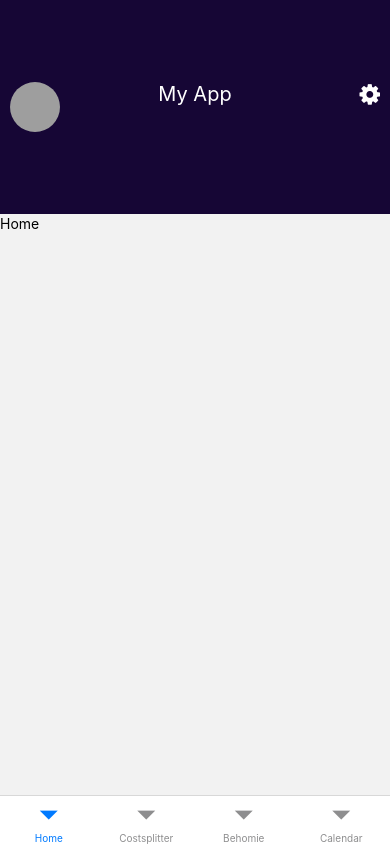
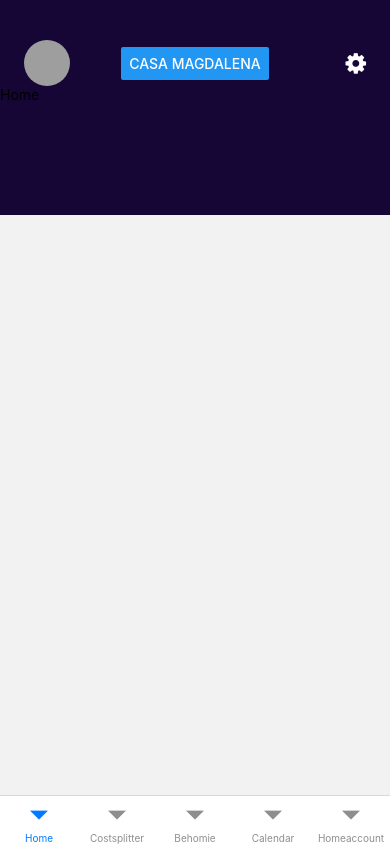
Before and after one commit to SeppeBe1/Homie, a React Native app in the folder homie/: screen / in a window 390 px wide. Built offline with nearby package versions, Linux system fonts and the light colour scheme; grey boxes are pictures that could not be loaded.

Commit message:
Feat: CTA to homie account NOT DONE

```diff
--- a/homie/BottomBarContainer.js
+++ b/homie/BottomBarContainer.js
@@ -2,6 +2,8 @@ import { View, Text } from 'react-native'
 import React from 'react';
 import { NavigationContainer } from '@react-navigation/native';
 import { createBottomTabNavigator } from '@react-navigation/bottom-tabs';
+import { useNavigation } from '@react-navigation/native';
+
 
 
 //Screens
@@ -10,6 +12,8 @@ import Homescreen from './screens/Homescreen';
 import Costsplitterscreen from './screens/Costsplitterscreen';
 import Behomiescreen from './screens/BeHomiescreen';
 import CalendarScreen from './screens/Calendarscreen';
+import Homeaccount from './screens/Homeaccount';
+
 
 //Screen names
 
@@ -17,6 +21,8 @@ const Homename = 'Home';
 const Costsplittername = 'Costsplitter';
 const Behomiename = 'Behomie';
 const Calendarname = 'Calendar';
+const Homeaccountname = 'Homeaccount';
+
 
 const Tab = createBottomTabNavigator();
 
@@ -26,12 +32,11 @@ export default function BottomBarContainer() {
   return (
     <NavigationContainer>
         <Tab.Navigator screenOptions={{ headerShown: false }}>
-
-        <Tab.Screen name={Homename} component={Homescreen}/>
-        <Tab.Screen name={Costsplittername} component={Costsplitterscreen}/>
-        <Tab.Screen name={Behomiename} component={Behomiescreen}/>
-        <Tab.Screen name={Calendarname} component={CalendarScreen}/>
-
+          <Tab.Screen name={Homename} component={Homescreen}/>
+          <Tab.Screen name={Costsplittername} component={Costsplitterscreen}/>
+          <Tab.Screen name={Behomiename} component={Behomiescreen}/>
+          <Tab.Screen name={Calendarname} component={CalendarScreen}/>
+          <Tab.Screen name={Homeaccountname} component={Homeaccount}/>
         </Tab.Navigator>
     </NavigationContainer>
   )
--- a/homie/package.json
+++ b/homie/package.json
@@ -11,6 +11,7 @@
   "dependencies": {
     "@expo/webpack-config": "^18.0.1",
     "@react-navigation/bottom-tabs": "^6.5.7",
+    "@react-navigation/native-stack": "^6.9.12",
     "@react-navigation/stack": "^6.3.16",
     "expo": "~48.0.10",
     "expo-status-bar": "~1.4.4",
--- /dev/null
+++ b/homie/screens/Homeaccount.js
@@ -0,0 +1,10 @@
+import { View, Text } from 'react-native'
+import React from 'react'
+
+export default function Homeaccount({navigation}) {
+  return (
+    <View>
+      <Text>HOME ACCOUNT YAY</Text>
+    </View>
+  )
+}
--- a/homie/screens/Homescreen.js
+++ b/homie/screens/Homescreen.js
@@ -1,10 +1,20 @@
 import React from 'react';
-import { StyleSheet, View, Text } from 'react-native';
+import { StyleSheet, View, Text, Button } from 'react-native';
 import { Header, Avatar } from 'react-native-elements';
+import Icon from 'react-native-vector-icons/FontAwesome';
+
+
 
 export default function Homescreen({navigation}) {
+
   return (
-    <View>
+    <View
+      style={{
+        backgroundColor: '#160635',
+        height: 215,
+        width: '100%',
+      }}
+    >
       <Header
         containerStyle={styles.headerContainer}
         leftComponent={<Avatar
@@ -14,9 +24,32 @@ export default function Homescreen({navigation}) {
             uri:
               'https://i.redd.it/lmwqtxhw9st41.jpg',
           }}
+          containerStyle={{ width: 46, height: 46 }}
         />}
-        centerComponent={{ text: 'My App', style: { color: '#fff', fontSize: 20 } }}
-        rightComponent={{ icon: 'cog', type: 'font-awesome', color: '#fff' }}
+        centerComponent={
+          <View
+          style={{
+            display: 'flex',
+            justifyContent: 'center',
+            alignItems: 'center',
+            height: '100%'
+          }}
+          >
+            <Button title="Casa Magdalena" onPress={() => navigation.navigate('Homeaccount')}  />
+          </View>
+        }
+        rightComponent={
+          <View
+            style={{
+              display: 'flex',
+              justifyContent: 'center',
+              alignItems: 'center',
+              height: '100%'
+            }}
+          >
+            <Icon name="cog" color="white" size={24} onPress={() => alert('Settings')} />
+          </View>
+        }
       />
       <View>
         <Text>Home</Text>
@@ -28,6 +61,9 @@ export default function Homescreen({navigation}) {
 const styles = StyleSheet.create({
   headerContainer: {
     backgroundColor: '#160635',
-    height: 215,
+    paddingHorizontal: 24,
+    paddingVertical: 0,
+    border: 'none',
+    marginTop: 40,
   },
 });
```
Also changed, not shown: 1 other file (tests, documents, lock files or other folders).
